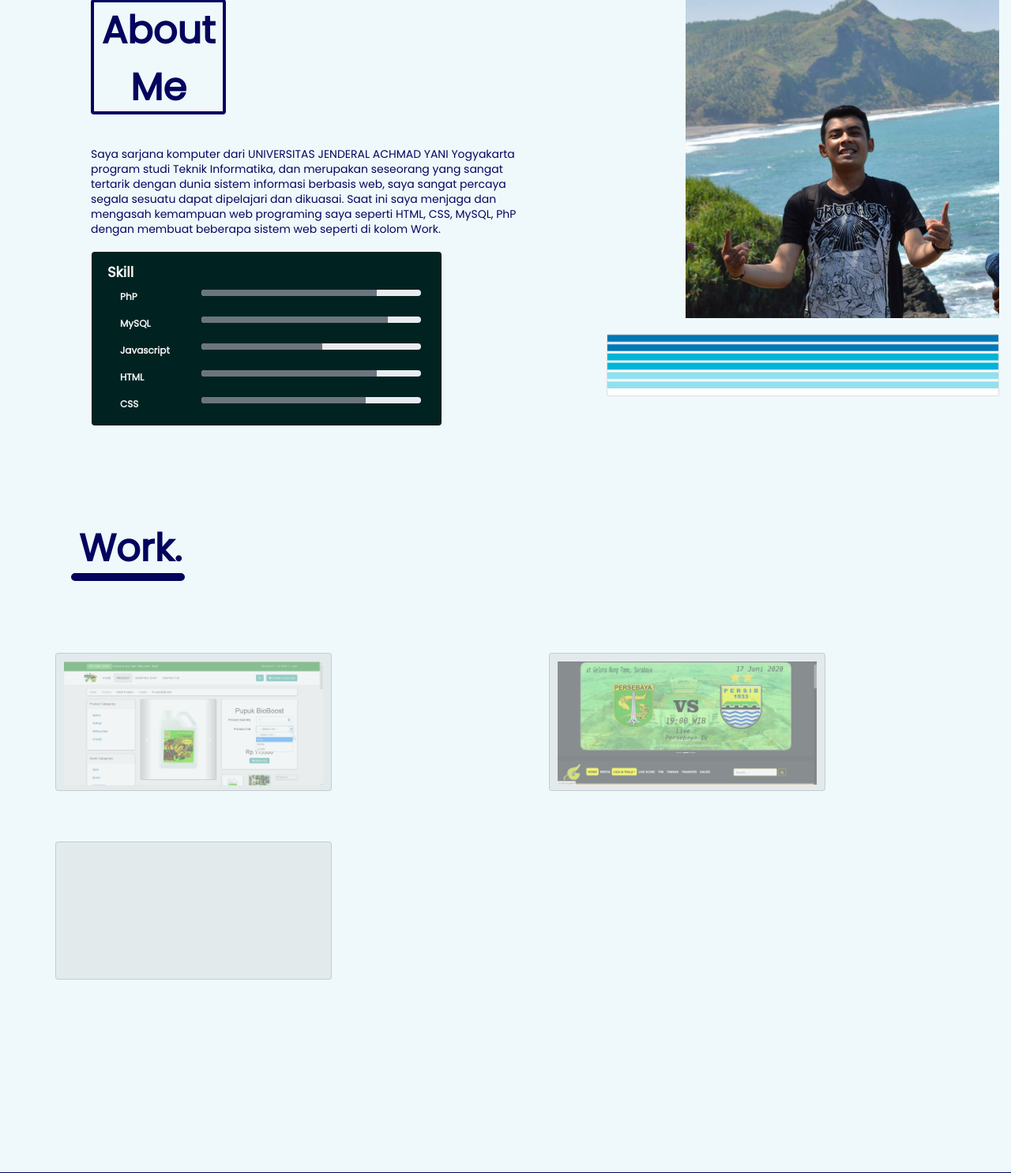
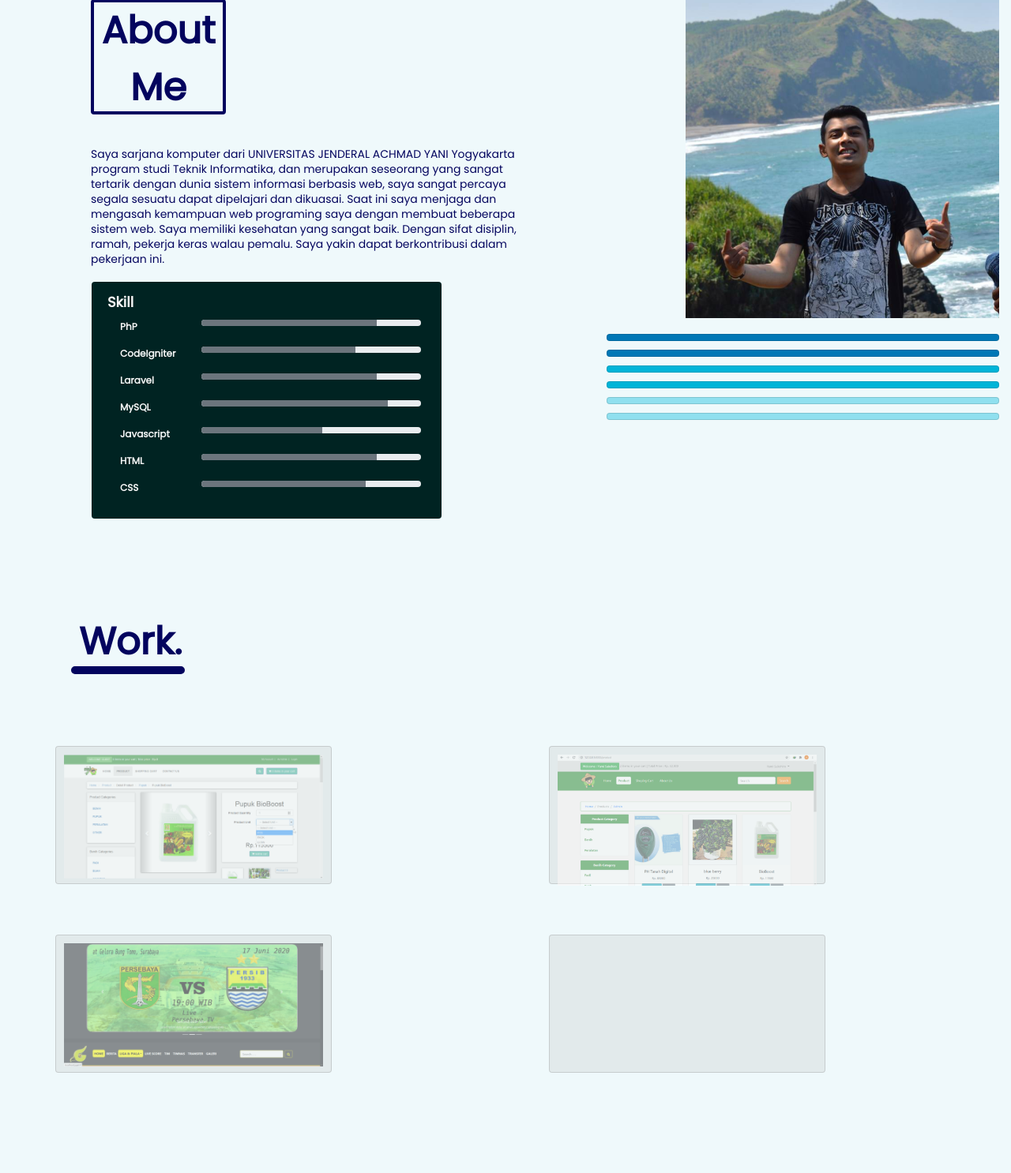
Before and after one commit to Apasih-coding/Apasih-coding.github.io, a PHP site: page /index.html in a window 1280 px wide. Shown: the part 921-2407 px from the top of the page at 79% size. Run offline with PHP 8.4, Linux system fonts and the light colour scheme.

Commit message:
Update Portfolio

```diff
--- a/css/style.css
+++ b/css/style.css
@@ -176,52 +176,52 @@ li:nth-child(4):hover ~ .animation {
     line-height: 130px;
     top: 250px;
   }
-	.webdev{
+  .webdev {
     position: absolute;
     left: 350px;
     top: 350px;
   }
 }
 /* About */
-#About{
+#About {
   position: relative;
   width: auto;
   height: auto;
 }
-#About .card-about{
+#About .card-about {
   width: 171px;
   height: 146px;
-	border: 4px solid #03045E;
+  border: 4px solid #03045e;
   margin-left: 100px;
   box-sizing: border-box;
   font-style: normal;
   font-weight: bold;
   font-size: 48px;
   line-height: 72px;
-	color: #03045E;
-	background-color: #EFF9FB;
+  color: #03045e;
+  background-color: #eff9fb;
 }
-.card-tentang{
+.card-tentang {
   width: auto;
   height: auto;
   font-size: 14px;
   line-height: 19px;
-	color: #03045E;
+  color: #03045e;
   left: 80px;
   top: 21px;
   border: none;
   background-color: transparent;
 }
-.card-skill{
+.card-skill {
   width: 443px;
-	height: 220px;
+  height: 300px;
   left: 101px;
-	color: #F6F6F6;
+  color: #f6f6f6;
   background-color: #002322;
   margin-top: 20px;
   z-index: 1;
 }
-.skill{
+.skill {
   position: absolute;
   width: 39px;
   height: 27px;
@@ -243,38 +243,69 @@ li:nth-child(4):hover ~ .animation {
   line-height: 18px;
   box-sizing: border-box;
 }
-.progress{
+.progress {
   height: 8px;
 }
-.card-img{
+.card-img {
   position: relative;
   width: 497px;
-	height: 79px;
+  background-color: transparent;
+  border: transparent;
   margin-top: 20px;
 }
-@media (max-width: 992px){
-	#About{
+.card .card2 {
+  height: 9px;
+  margin-bottom: 11px;
+  background-color: #0077b6;
+}
+.card .card3 {
+  height: 9px;
+  margin-bottom: 11px;
+  background-color: #0077b6;
+}
+.card .card4 {
+  height: 9px;
+  margin-bottom: 11px;
+  background-color: #00b4d8;
+}
+.card .card5 {
+  height: 9px;
+  margin-bottom: 11px;
+  background-color: #00b4d8;
+}
+.card .card6 {
+  height: 9px;
+  margin-bottom: 11px;
+  background-color: #90e0ef;
+}
+.card .card7 {
+  height: 9px;
+  margin-bottom: 11px;
+  background-color: #90e0ef;
+}
+@media (max-width: 992px) {
+  #About {
     position: relative;
     margin-top: 120px;
   }
-	#About .card-about{
+  #About .card-about {
     width: 171px;
     height: 146px;
-		border: 4px solid #03045E;
+    border: 4px solid #03045e;
     margin-left: 100px;
     box-sizing: border-box;
     font-style: normal;
     font-weight: bold;
     font-size: 48px;
     line-height: 72px;
-		color: #03045E;
-		background-color: #EFF9FB;
+    color: #03045e;
+    background-color: #eff9fb;
   }
-	.card-tentang{
+  .card-tentang {
     left: 0;
     z-index: 1;
   }
-	.card-skill{
+  .card-skill {
     position: relative;
     width: auto;
     height: 220px;
@@ -305,23 +336,23 @@ li:nth-child(4):hover ~ .animation {
   font-weight: bold;
   font-size: 48px;
   line-height: 72px;
-	color: #03045E;
+  color: #03045e;
 }
-.hr1{
+.hr1 {
   position: relative;
   width: 143.5px;
   height: 0px;
   left: 75px;
   top: -21px;
-	border: 5px solid #03045E;
+  border: 5px solid #03045e;
   border-radius: 5px;
   margin-bottom: 50px;
 }
-#Work .card{
+#Work .card {
   position: relative;
   width: 350px;
   height: 175px;
-	color: #03045E;
+  color: #03045e;
   font-family: "Poppins", arial;
   display: flex;
   margin: 20px;
--- a/index.html
+++ b/index.html
@@ -73,8 +73,7 @@
 					<div class="card card-tentang">
 				      <div class="card-body">
 				        <p class="card-text">Saya sarjana komputer dari UNIVERSITAS JENDERAL ACHMAD YANI Yogyakarta program studi Teknik Informatika, dan  merupakan seseorang yang sangat tertarik dengan dunia sistem informasi berbasis web, saya sangat percaya segala sesuatu dapat dipelajari dan dikuasai.
-				        Saat ini saya menjaga dan mengasah kemampuan web programing saya seperti HTML, CSS, MySQL, PhP dengan membuat beberapa sistem web seperti di kolom Work.
-				    	</p>
+				        Saat ini saya menjaga dan mengasah kemampuan web programing saya dengan membuat beberapa sistem web. Saya memiliki kesehatan yang sangat baik. Dengan sifat disiplin, ramah, pekerja keras walau pemalu. Saya yakin dapat berkontribusi dalam pekerjaan ini.</p>
 				      </div>
 				    </div>
 
@@ -84,6 +83,26 @@
 							<div class="row col-sm-12">
 								<div class="col-sm-3">
 									<p>PhP</p>
+								</div>
+								<div class="col-sm-9">
+									<div class="progress">
+										<div class="progress-bar bg-secondary" style="width:80%"></div>
+									</div>
+								</div>
+							</div>
+							<div class="row col-sm-12">
+								<div class="col-sm-3">
+									<p>CodeIgniter</p>
+								</div>
+								<div class="col-sm-9">
+									<div class="progress">
+										<div class="progress-bar bg-secondary" style="width:70%"></div>
+									</div>
+								</div>
+							</div>
+							<div class="row col-sm-12">
+								<div class="col-sm-3">
+									<p>Laravel</p>
 								</div>
 								<div class="col-sm-9">
 									<div class="progress">
@@ -139,7 +158,12 @@
 						<img src="img/Mask.png" class="img-responsive img-mask">
 					</div>
 					<div class="card card-img pull-right">
-						<img src="img/img2.png" class="img-responsive">
+						<div class="card card2"></div>
+						<div class="card card3"></div>
+						<div class="card card4"></div>
+						<div class="card card5"></div>
+						<div class="card card6"></div>
+						<div class="card card7"></div>
 					</div>
 				</div>
 			</div>
@@ -157,8 +181,17 @@
 								<img src="img/winih.png" class="img-top img-fluid">
 							</div>
 							<div class="content-project">
-								<p class="h3">Winih Q<br><span>Winih Q adalah toko online yang menyediakan berbagai macam benih, pupuk dan peralatan bertani ataupun berkebun. Winih Q mempunyai ambisi atau tujuan untuk memakmurkan petani di Indonesia.</span></p>
-
+								<p class="h3">PhP Native<br><span>Halaman Web yang ditulis menggunakan <b> PhP Native</b> </span></p>
+							</div>
+						</div>
+					</div>
+					<div class="col mb-4">
+						<div class="card text-center">
+							<div class="card-project">
+								<img src="img/winihLaravel.png" class="img-top img-fluid">
+							</div>
+							<div class="content-project">
+								<p class="h3">Laravel<br><span>Halaman Web yang ditulis menggunakan <b> PhP Framework Laravel</b> </span></p>
 							</div>
 						</div>
 					</div>
@@ -168,7 +201,7 @@
 								<img src="img/ggg.png" class="img-top img-fluid">
 							</div>
 							<div class="content-project">
-								<p class="h3">?????<br><span>????? adalah project yang dibuat semasa Pandemi untuk menjaga kemampuan di HTML, CSS, PhP ini berisi berita sepak bola seperti jadwal, hasil dan transfer pemain.</span></p>
+								<p class="h3">Native<br><span>Halaman Web yang ditulis menggunakan <b> PhP Native</b> </span></p>
 
 							</div>
 						</div>
```
Also changed, not shown: other parts of css/style.css (+78 -74 lines), img/winihLaravel.png (added). Lines whose indentation alone changed are shown as unchanged.
